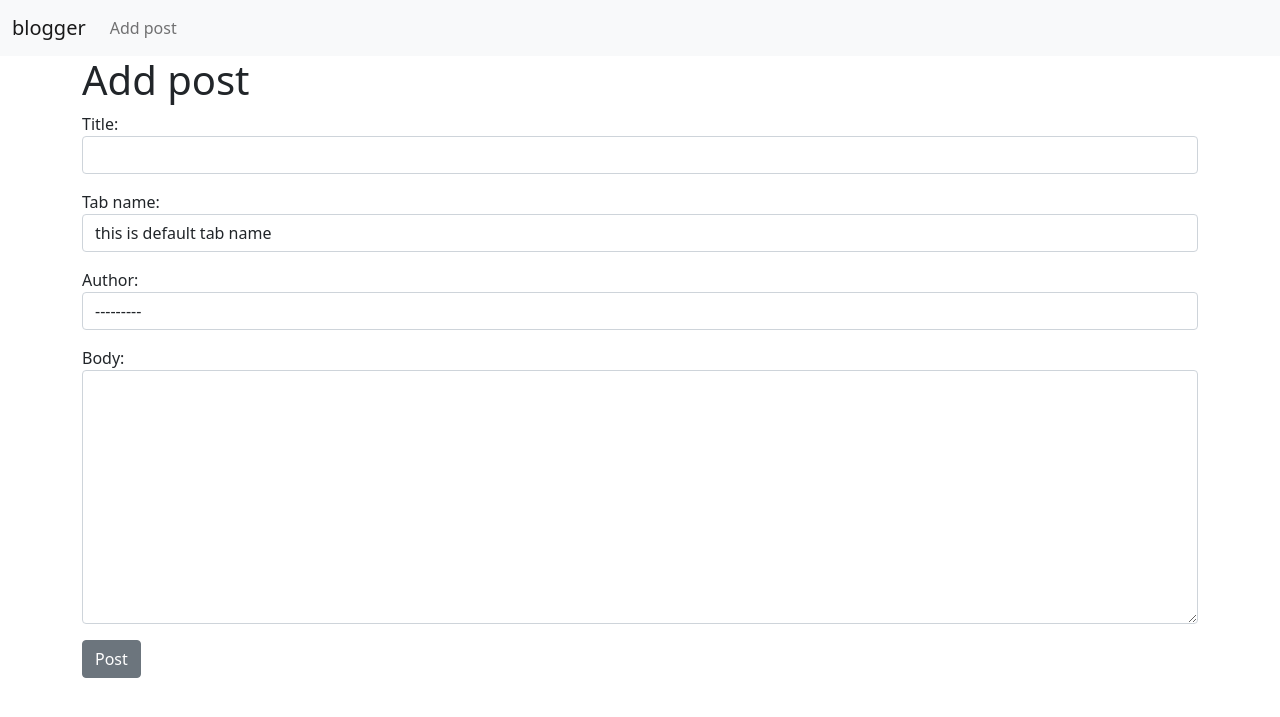
After one commit to petromoldovan/pyBlogger, a Django app: page /add-post/ in a window 1280 px wide. The commit adds this page. Shown: the top 717 px of the page. Run offline with Django 3.2, Linux system fonts and the light colour scheme; data comes from the database, SQL or seed files in the repository; both versions use the stored data as it was after the commit.

Commit message:
new post

```diff
--- /dev/null
+++ b/src/blogger/blogs/forms.py
@@ -0,0 +1,14 @@
+from django import forms
+from .models import Post
+
+class PostForm(forms.ModelForm):
+    class Meta:
+        model = Post
+        fields = ('title', 'tab_name', 'author', 'body')
+
+        widgets = {
+            'title': forms.TextInput(attrs={'class': 'form-control'}),
+            'tab_name': forms.TextInput(attrs={'class': 'form-control', 'placeholder': 'Placeholder text'}),
+            'author': forms.Select(attrs={'class': 'form-control'}),
+            'body': forms.Textarea(attrs={'class': 'form-control'}),
+        }
--- a/src/blogger/blogs/models.py
+++ b/src/blogger/blogs/models.py
@@ -1,5 +1,6 @@
 from django.db import models
 from django.contrib.auth.models import User
+from django.urls import reverse
 
 # Create your models here.
 class Post(models.Model):
@@ -11,3 +12,8 @@ class Post(models.Model):
     def __str__(self):
         # name in the list
         return self.title + ' | by: ' + str(self.author)
+
+    def get_absolute_url(self):
+        # where to redirect when post is created
+        return reverse('article-details', args=(str(self.id)))
+        #return reverse('home')
--- /dev/null
+++ b/src/blogger/blogs/templates/add_post.html
@@ -0,0 +1,17 @@
+{% extends 'base.html' %}
+
+{% block title %}
+    Craete new blog post
+{% endblock %}
+
+{% block content %}
+<h1>Add post</h1>
+<div class="form-group">
+    <form method="post">
+        {% csrf_token %}
+        {{ form.as_p}}
+        <button class="btn btn-secondary">Post</button>
+    </form>
+</div>
+
+{% endblock %}
--- a/src/blogger/blogs/templates/home.html
+++ b/src/blogger/blogs/templates/home.html
@@ -1,11 +1,12 @@
 {% extends 'base.html' %}
 {% block content %}
 <h1>Posts</h1>
+<ol>
 {% for post in object_list %}
     <li>
         <a href="{% url 'article-details' post.pk %}">{{post.title}}</a> - {{post.author.first_name}} - {{post.author.last_name}} <br>
         {{post.body}}
     </li>
 {%endfor%}
-
+</ol>
 {% endblock %}
--- a/src/blogger/blogs/templates/navbar.html
+++ b/src/blogger/blogs/templates/navbar.html
@@ -10,7 +10,7 @@
           <a class="nav-link active" aria-current="page" href="#">Home</a>
         </li>-->
         <li class="nav-item">
-          <a class="nav-link" href="#">Link</a>
+          <a class="nav-link" href="{% url 'add-post' %}">Add post</a>
         </li>
         <!--<li class="nav-item dropdown">
           <a class="nav-link dropdown-toggle" href="#" id="navbarDropdown" role="button" data-bs-toggle="dropdown" aria-expanded="false">
--- a/src/blogger/blogs/urls.py
+++ b/src/blogger/blogs/urls.py
@@ -1,9 +1,10 @@
 from django.urls import path
 #from . import views
-from .views import HomeView, ArticleDetailView
+from .views import HomeView, ArticleDetailView, AddPostView
 
 urlpatterns = [
     #path('', views.home, name="home"),
     path('', HomeView.as_view(), name='home'),
-    path('article/<int:pk>', ArticleDetailView.as_view(), name='article-details')
+    path('article/<int:pk>', ArticleDetailView.as_view(), name='article-details'),
+    path('add-post/', AddPostView.as_view(), name='add-post'),
 ]
--- a/src/blogger/blogs/views.py
+++ b/src/blogger/blogs/views.py
@@ -1,12 +1,11 @@
 from django.shortcuts import render
-from django.views.generic import ListView, DeleteView
+from django.views.generic import ListView, DeleteView, CreateView
 from .models import Post
+from .forms import PostForm
 
 # Create your views here.
 #def home(request):
 #    return render(request, 'home.html', {})
-
-
 
 class HomeView(ListView):
     model = Post
@@ -15,3 +14,11 @@ class HomeView(ListView):
 class ArticleDetailView(DeleteView):
     model = Post
     template_name = 'article.details.html'
+
+class AddPostView(CreateView):
+    model = Post
+    form_class = PostForm
+    template_name = 'add_post.html'
+    #give all fields in form
+    #fields = '__all__'
+    #fields = ('title', 'body')
```
Also changed, not shown: src/blogger/db.sqlite3.
